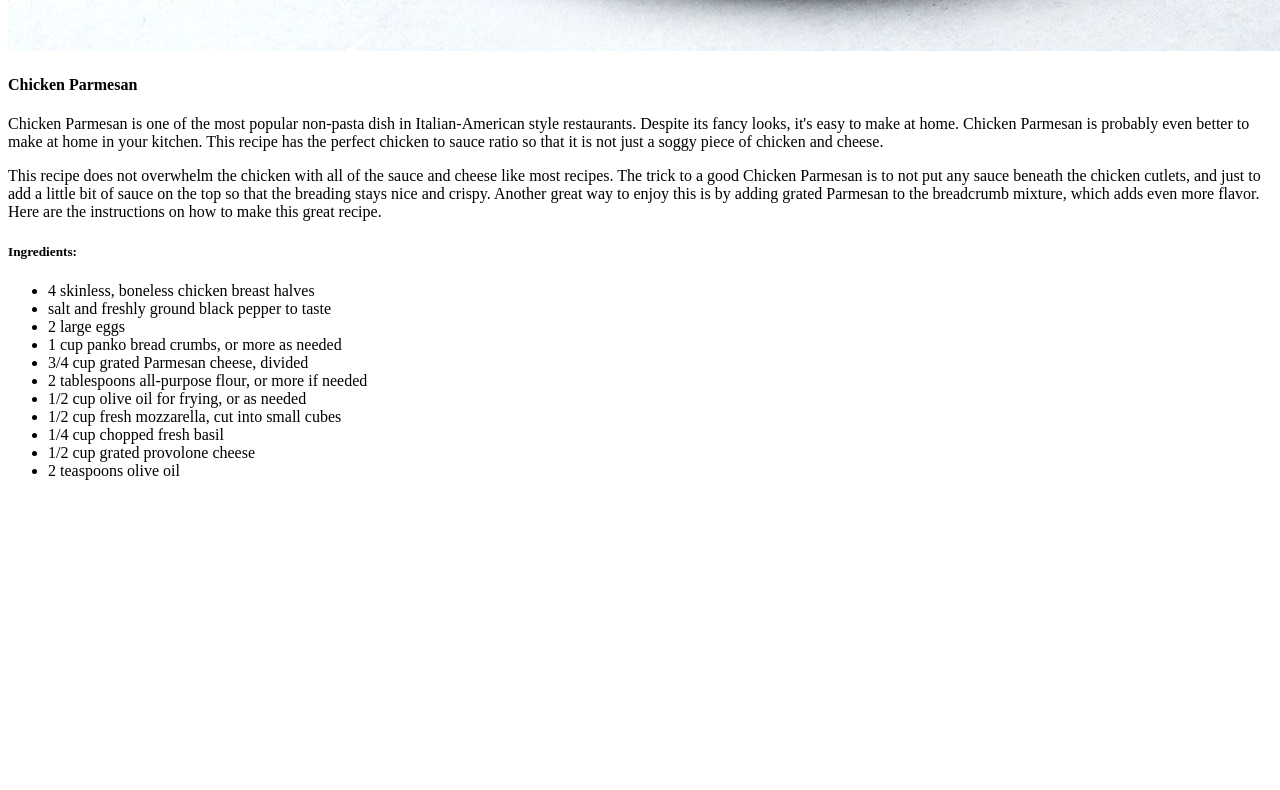
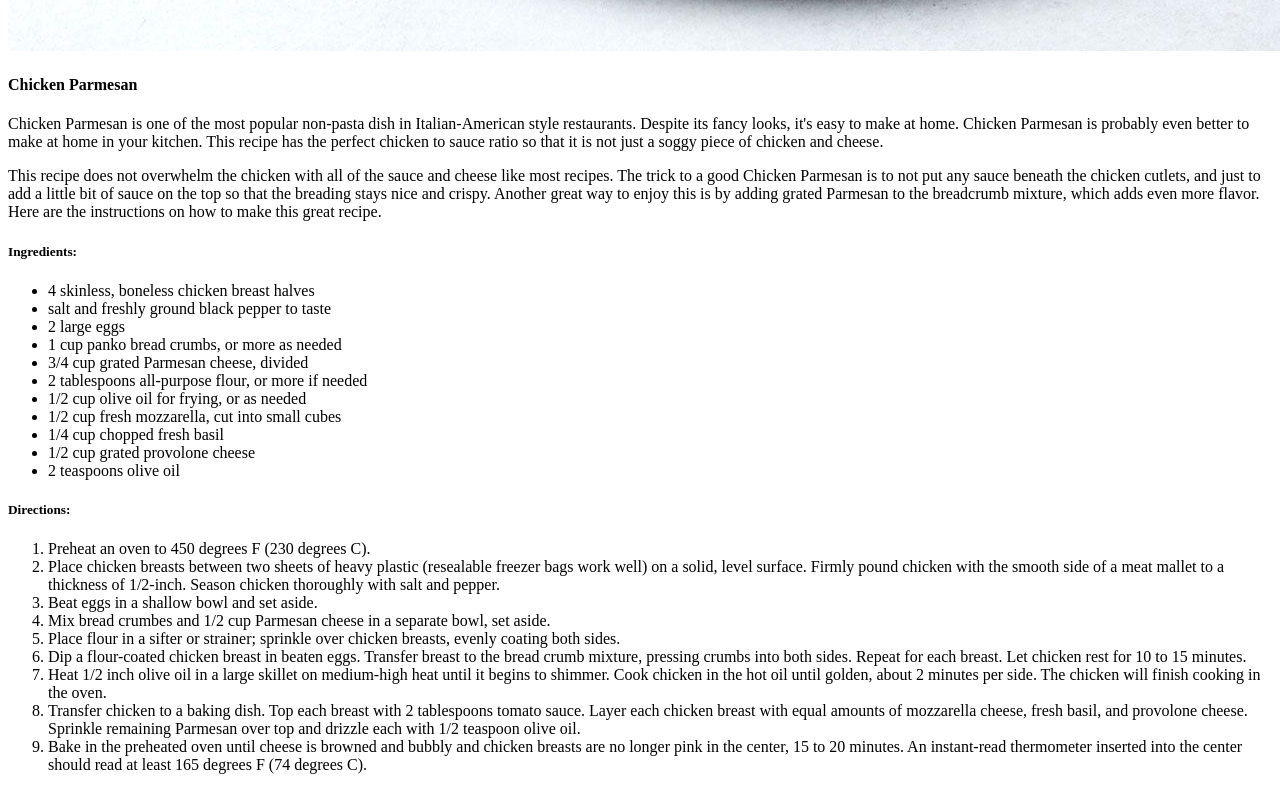
Before and after one commit to tiffytt/odin-recipes, a plain HTML site: page recipes/recipes/chicken-parmesan.html in a window 1280 px wide. Shown: the part 1029-1819 px from the top of the page. Before the commit the page ends 1525 px from the top, so only its background shows below. Drawn offline with Linux system fonts and the light colour scheme.

Commit message:
added h5 of directions and an ordered list of directions

```diff
--- a/recipes/recipes/chicken-parmesan.html
+++ b/recipes/recipes/chicken-parmesan.html
@@ -31,5 +31,18 @@
         <li>2 teaspoons olive oil</li>
     </ul>
 
+    <h5>Directions:</h5>
+    <ol>
+        <li>Preheat an oven to 450 degrees F (230 degrees C).</li>
+        <li>Place chicken breasts between two sheets of heavy plastic (resealable freezer bags work well) on a solid, level surface. Firmly pound chicken with the smooth side of a meat mallet to a thickness of 1/2-inch. Season chicken thoroughly with salt and pepper.</li>
+        <li>Beat eggs in a shallow bowl and set aside.</li>
+        <li>Mix bread crumbes and 1/2 cup Parmesan cheese in a separate bowl, set aside.</li>
+        <li>Place flour in a sifter or strainer; sprinkle over chicken breasts, evenly coating both sides.</li>
+        <li>Dip a flour-coated chicken breast in beaten eggs. Transfer breast to the bread crumb mixture, pressing crumbs into both sides. Repeat for each breast. Let chicken rest for 10 to 15 minutes.</li>
+        <li>Heat 1/2 inch olive oil in a large skillet on medium-high heat until it begins to shimmer. Cook chicken in the hot oil until golden, about 2 minutes per side. The chicken will finish cooking in the oven.</li>
+        <li>Transfer chicken to a baking dish. Top each breast with 2 tablespoons tomato sauce. Layer each chicken breast with equal amounts of mozzarella cheese, fresh basil, and provolone cheese. Sprinkle remaining Parmesan over top and drizzle each with 1/2 teaspoon olive oil.</li>
+        <li>Bake in the preheated oven until cheese is browned and bubbly and chicken breasts are no longer pink in the center, 15 to 20 minutes. An instant-read thermometer inserted into the center should read at least 165 degrees F (74 degrees C).</li>
+    </ol>
+
 </body>
 </html>
```
